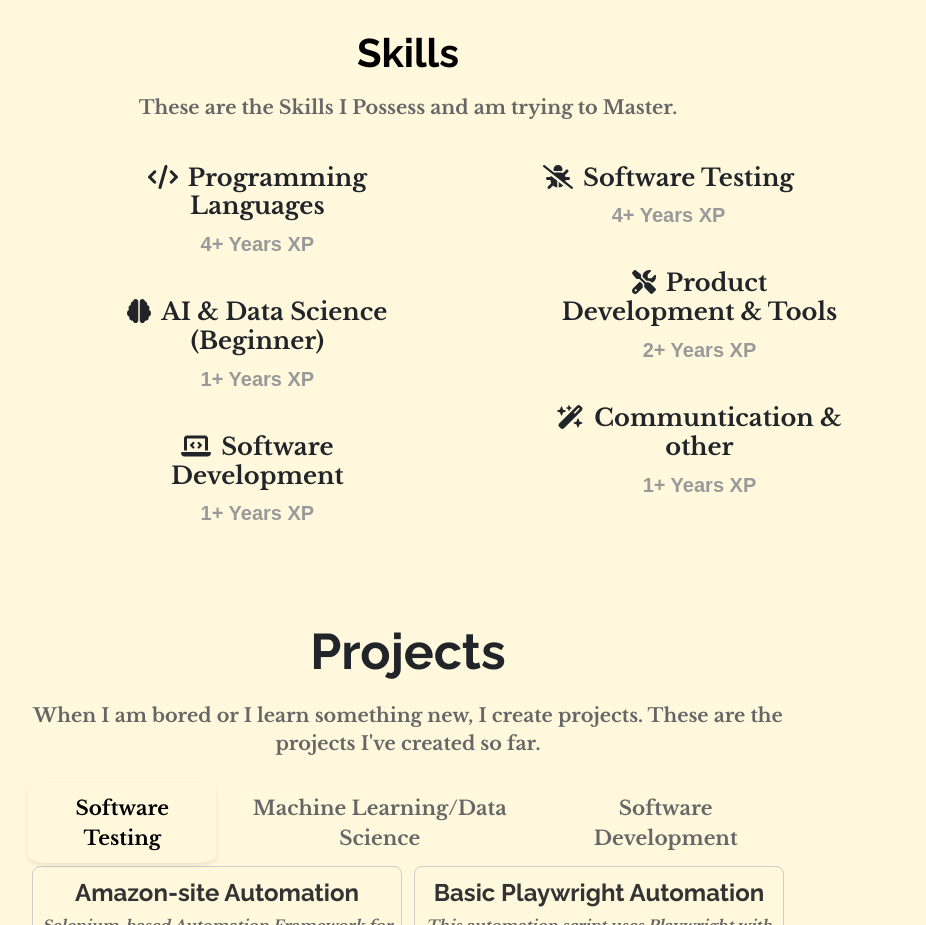
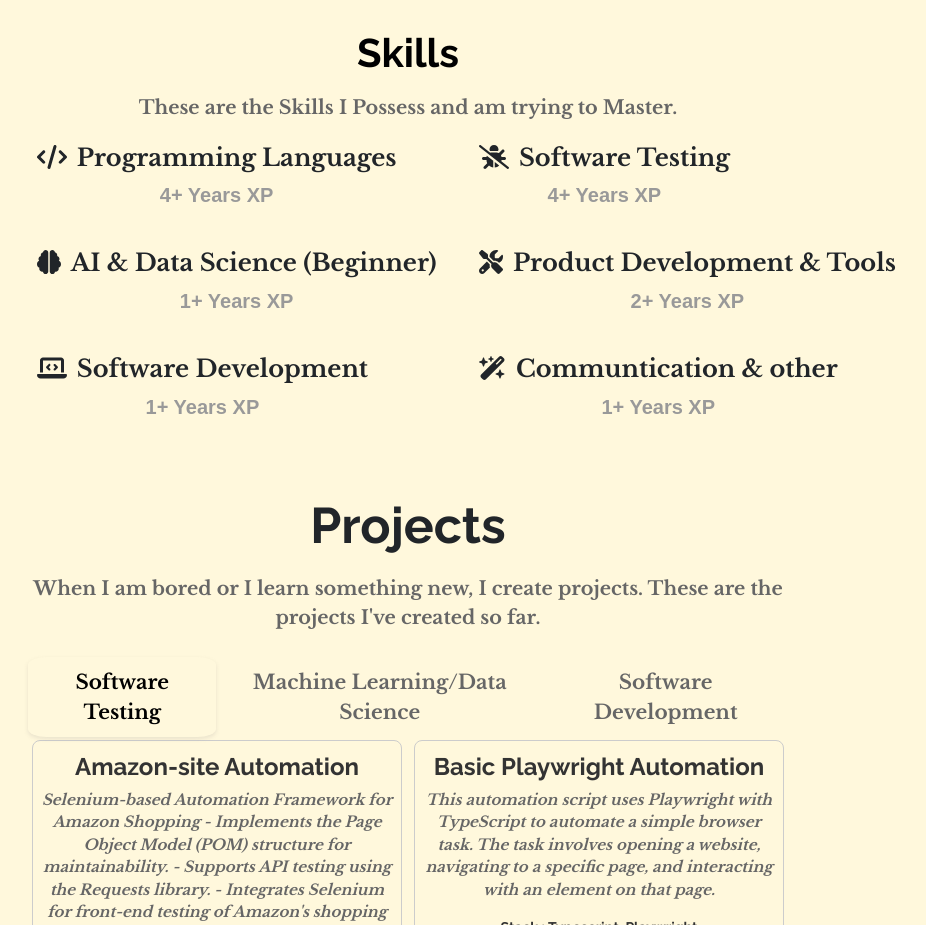
Before and after one commit to Tasmimdristy7/portfolio-site, a React (Create React App) app: page / in a window 1280 px wide. Shown: the part 820-1745 px from the top of the page, without its empty margins (232-1158 px from the left). Built offline with nearby package versions, Linux system fonts and the light colour scheme; a small style sheet from the web is missing.

Commit message:
Merge feature-branch into main

```diff
--- a/src/components/Skill.css
+++ b/src/components/Skill.css
@@ -1,8 +1,8 @@
 .skills__container {
-    width: 80%;
+    width: 115%;
     height: 100%;
     margin: 0 auto;
-    padding: 20px;
+    padding: 7g0px;
     box-sizing: border-box;
 }
 
--- a/src/components/d.css
+++ b/src/components/d.css
@@ -1,7 +1,7 @@
 /* Add this to your Skill.css file or your preferred styling file */
 
 .skills__container {
-    width: 100%;
+    width: 115%;
     /* Set the desired width */
     max-width: 1200px;
     /* Optional: Set a maximum width for responsiveness */
@@ -9,7 +9,7 @@
     /* Set the desired height */
     margin: 0 auto;
     /* Center the container */
-    padding: 20px;
+    padding: 70px;
     /* Add padding as needed */
     /* Include padding and border in the total width */
 }
```
